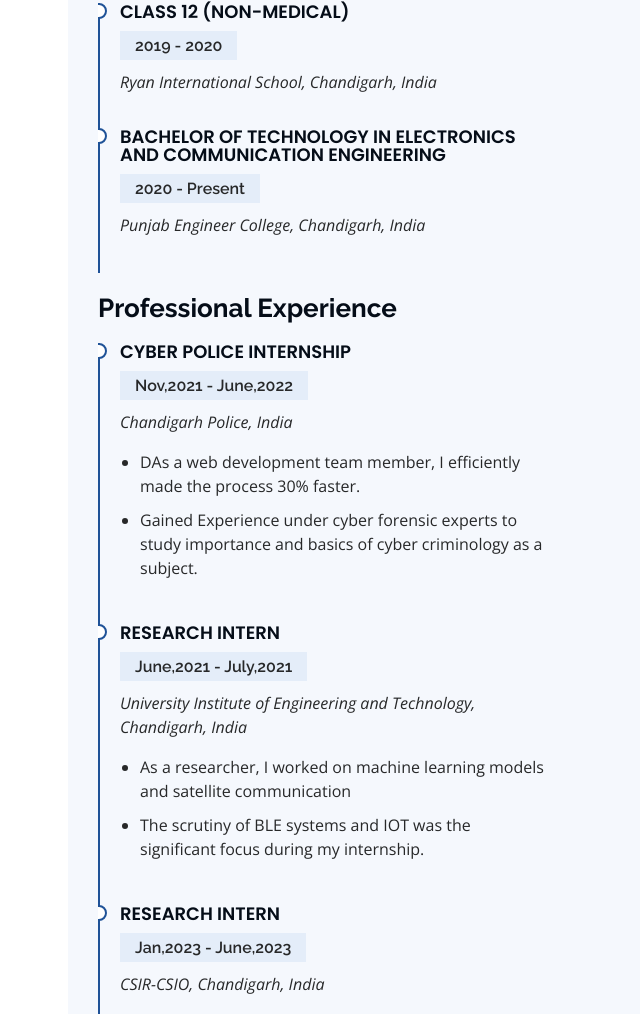
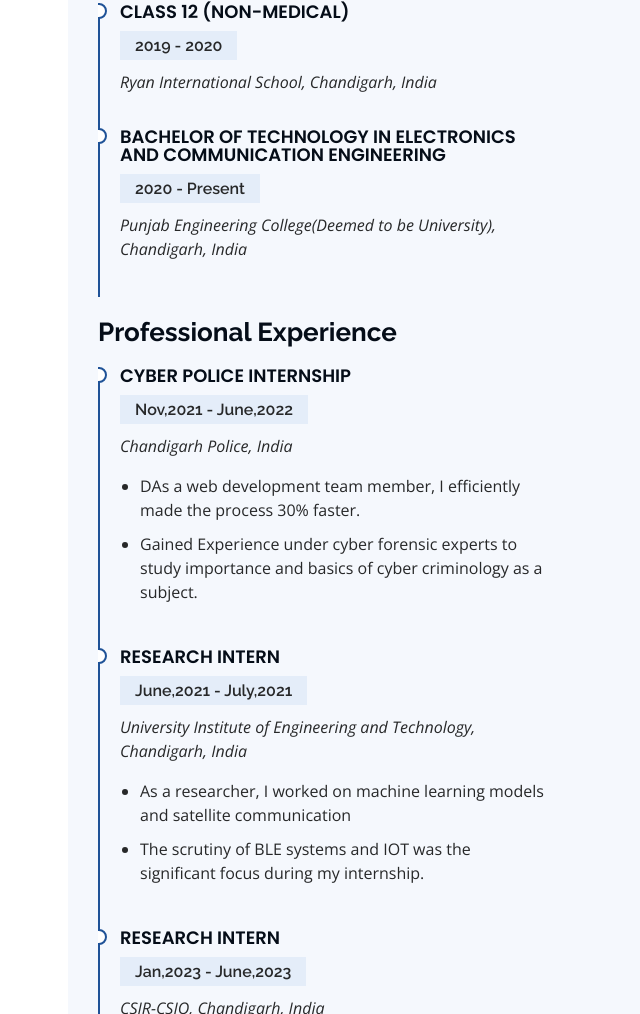
Before and after one commit to SuryaTiwari14/SuryaTiwari, a plain HTML site: page index.html in a window 1280 px wide. Shown: the part 2777-3791 px from the top of the page, without its empty margins (232-872 px from the left). Drawn offline with nearby package versions, Linux system fonts and the light colour scheme.

Commit message:
index.html

```diff
--- a/index.html
+++ b/index.html
@@ -201,7 +201,7 @@
       <div class="resume-item">
         <h4>Bachelor of Technology in Electronics and Communication Engineering </h4>
         <h5>2020 - Present</h5>
-        <p><em>Punjab Engineer College, Chandigarh, India</em></p>
+        <p><em>Punjab Engineering College(Deemed to be University), Chandigarh, India</em></p>
         <p></p>
       </div>
     <!-- </div>
```
